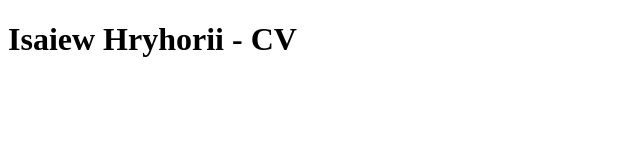
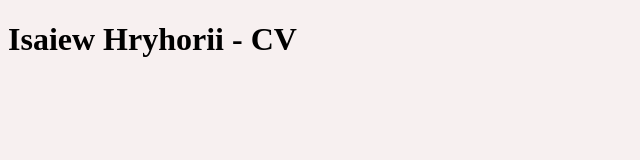
Before and after one commit to hryhorii-isaiew/beetroot_homework_02, a plain HTML site: page index.html in a window 1280 px wide. Shown: the whole page, without its empty margins (0-640 px from the left). Drawn offline with Linux system fonts and the light colour scheme.

Commit message:
add style

```diff
--- a/index.html
+++ b/index.html
@@ -5,6 +5,7 @@
     <meta http-equiv="X-UA-Compatible" content="IE=edge" />
     <meta name="viewport" content="width=device-width, initial-scale=1.0" />
     <title>Isaiew Hryhorii - CV</title>
+    <link rel="stylesheet" href="style.css" />
   </head>
   <body>
     <h1>Isaiew Hryhorii - CV</h1>
--- /dev/null
+++ b/style.css
@@ -0,0 +1,3 @@
+body {
+  background: rgb(247, 240, 240);
+}
```
